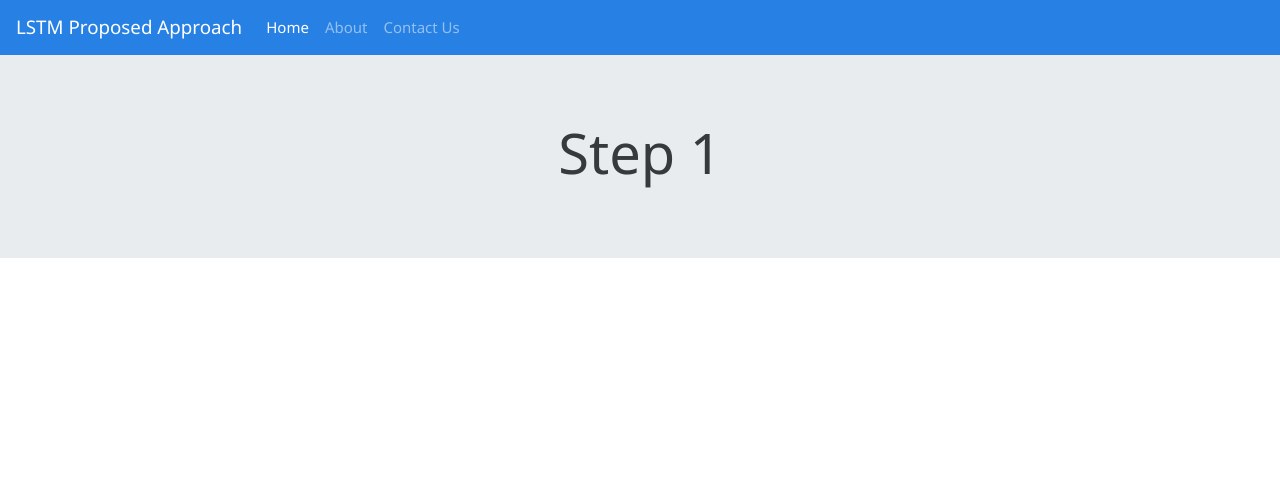
After one commit to japoveda10/lstm_ui, a Django app: template lstm/templates/log/step1.html in a window 1280 px wide. The commit adds this page. Shown: the top 498 px of the page. Run offline with Django 3.2, Linux system fonts and the light colour scheme; the template is opened without the code that fills it, so the values that code supplies are empty; some libraries are stand-ins or nearby versions.

Commit message:
Connected index with step 1

```diff
--- a/lstm/apps/log/urls.py
+++ b/lstm/apps/log/urls.py
@@ -1,6 +1,7 @@
 from django.urls import path
-from .views import index
+from .views import index, step1
 
 urlpatterns = [
     path('', index, name='log'),
+    path('step1/', step1, name='step1')
 ]
--- a/lstm/apps/log/views.py
+++ b/lstm/apps/log/views.py
@@ -3,3 +3,6 @@ from django.http import HttpResponse
 
 def index(request):
     return render(request, 'log/index.html')
+
+def step1(request):
+    return render(request, 'log/step1.html')
--- a/lstm/lstm/urls.py
+++ b/lstm/lstm/urls.py
@@ -18,5 +18,5 @@ from django.urls import path, include
 
 urlpatterns = [
     path('admin/', admin.site.urls),
-    path('', include('apps.log.urls'))
+    path('', include('apps.log.urls')),
 ]
--- a/lstm/templates/log/index.html
+++ b/lstm/templates/log/index.html
@@ -10,7 +10,7 @@
     <hr class="my-4">
     <p class="text-center">To try it, click on the next button:</p>
     <p class="lead text-center">
-        <a class="btn btn-primary btn-lg" href="#" role="button">Start</a>
+        <a class="btn btn-primary btn-lg" href="{% url 'step1' %}" role="button">Start</a>
     </p>
 </div>
 {% endblock %}
--- /dev/null
+++ b/lstm/templates/log/step1.html
@@ -0,0 +1,7 @@
+{% extends 'base/base.html' %}
+
+{% block header %}
+<div  class="jumbotron">
+    <h1 class="display-4 text-center">Step 1</h1>
+</div>
+{% endblock %}
```
